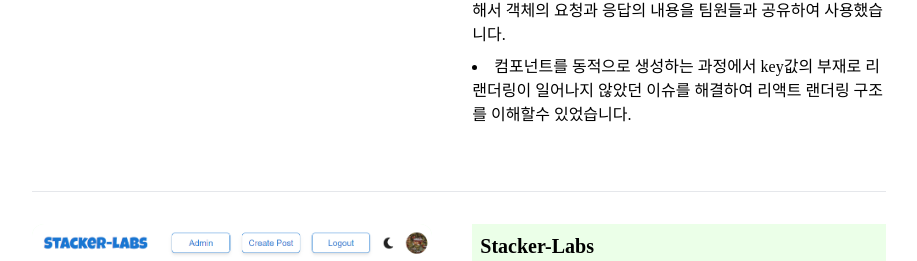
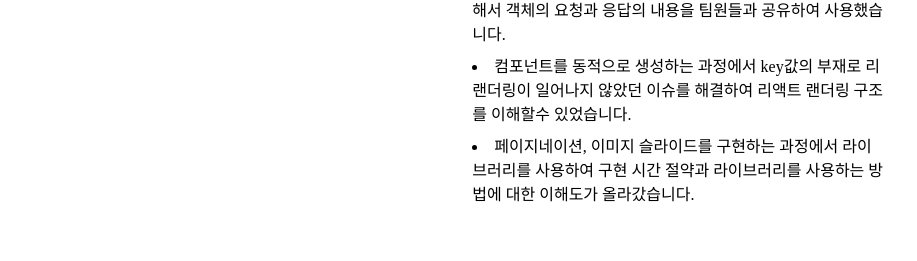
Before and after one commit to kimboram22/Portfolio-, a React (Create React App) app: page / in a window 1280 px wide. Shown: the part 3596-3857 px from the top of the page, without its empty margins (181-1098 px from the left). Built offline with nearby package versions, Linux system fonts and the light colour scheme; a web font is replaced by a local one.

Commit message:
fix : projects

```diff
--- a/src/components/Projects.tsx
+++ b/src/components/Projects.tsx
@@ -64,6 +64,7 @@ const Projects: React.FC = () => {
       lessons: [
         "Tpyescript interfatce 설계 및 DTO 활용에 관해서 backend의 api문서(스웨거)를 참고해서 DTO interface를 typescript로 작성해서 객체의 요청과 응답의 내용을 팀원들과 공유하여 사용했습니다.",
         "컴포넌트를 동적으로 생성하는 과정에서 key값의 부재로 리랜더링이 일어나지 않았던 이슈를 해결하여 리액트 랜더링 구조를 이해할수 있었습니다.",
+        "페이지네이션, 이미지 슬라이드를 구현하는 과정에서 라이브러리를 사용하여 구현 시간 절약과 라이브러리를 사용하는 방법에 대한 이해도가 올라갔습니다.",
       ],
     },
     {
@@ -90,7 +91,8 @@ const Projects: React.FC = () => {
       ],
       lessons: [
         "프로젝트 초반에 MUI(Material-UI)를 선택했지만, 공식 문서만으로는 제한적이었고 커스터마이징이 어려워서 추가 조사와 개발이 필요했습니다. 그래서 테일윈드(Tailwind)를 결합하여 더 자유롭게 재사용과 커스터마이징을 할 수 있었습니다.",
-        "",
+        "테일윈드에서 제공하는 다크모드와 반응형 사용법을 프로젝트에 적용하여 시각적인 편의를 제공했습니다.",
+        "팀원의 도움으로 스크롤 이벤트를 사용하여 무한 스크롤을 구현하는 경험과 socket.io로 실시간 채팅하는 구현의 경험을 해볼수있었습니다.",
       ],
     },
     {
@@ -106,6 +108,7 @@ const Projects: React.FC = () => {
       deploy: "",
       features: [
         "메인, 각 게시판, admin 페이지 디자인 및 구현",
+        "Backend 서버 설정과 데이터 베이스 관리",
         "게시글 등록 및 수정, 삭제",
         "kakao login",
       ],
@@ -114,8 +117,9 @@ const Projects: React.FC = () => {
         [stacks.NodeJS, stacks.Sequelize, stacks.MySQL, stacks.JWT],
       ],
       lessons: [
-        "팀원 모두 프론트엔드와 백엔드 작업을 함께 수행하다보니 Github을 통한 협업 과정에서 충돌이 발생되었는데 코딩 컨벤션과 협업에 대한 중요성을 깨달았습니다.",
-        "html과 css만으로 작업을 하다보니 공통으로 사용되는 아이템을 수정해야하는 경우 전체 파일을 수정해야하는 번거로움을 겪었습니다.",
+        "팀원 모두 프론트엔드와 백엔드 작업을 함께 수행하다보니 Github을 통한 협업 과정에서 충돌이 발생되었는데 해결하는 과정을 통해 코딩 컨벤션과 협업에 대한 중요성을 깨달았습니다.",
+        "HTML과 CSS 만으로 작업을 하다보니 공통으로 사용되는 아이템을 수정해야하는 경우 HTML 파일 전체를 수정해야하는 번거로움을 겪었습니다.",
+        "백엔드 작업을 하면서 테스트를 먼저 진행한 다음 개발을 진행하는 TDD(test driven development) 학습해볼수있었습니다. ",
       ],
     },
     {
@@ -128,12 +132,15 @@ const Projects: React.FC = () => {
       github: "https://github.com/kimboram22/PPO_My_Bag",
       figma: "",
       deploy: "",
-      features: ["게시글 등록 및 수정, 삭제"],
+      features: ["게시글 등록 및 수정, 삭제", "Backend 서버 설정"],
       stack: [
         [stacks.JavaScript, stacks.html5, stacks.css3],
         [stacks.ExpressJS, stacks.Sequelize, stacks.MySQL, stacks.JWT],
       ],
-      lessons: [""],
+      lessons: [
+        "지난 프로젝트에서 부족했던 백엔드의 경험을 쌓기 위해 진행했던 프로젝트로 서버를 설정하고 통신하여 응답과 요청에 대한 데이터를 관리해볼수있었습니다.",
+        "",
+      ],
     },
     {
       projectName: "Board CRUD Project",
@@ -151,7 +158,11 @@ const Projects: React.FC = () => {
         [stacks.JavaScript, stacks.html5, stacks.css3],
         [stacks.ExpressJS, stacks.Sequelize, stacks.MySQL],
       ],
-      lessons: [""],
+      lessons: [
+        "기획 단계에서 막막했던 디자인 레이아웃 설계에 도움이 되는 디자인 툴인 피그마를 학습하여 와이어프레임을 그리고 팀원과 함께 공유하며, 구현하는 작업을 할수있었습니다.",
+        "Github를 사용하기 위하여 공식 문서를 참고하고 실제로 적용해보며 협업하는 과정에서 뿌듯함을 느꼈습니다.",
+        "메인페이지에 이미지 슬라이드를 넣기 위해 hard coding으로 구현하며 라이브러리의 효율성을 알게되었습니다.",
+      ],
     },
   ];
 
```
Also changed, not shown: public/projects/bag.png.
